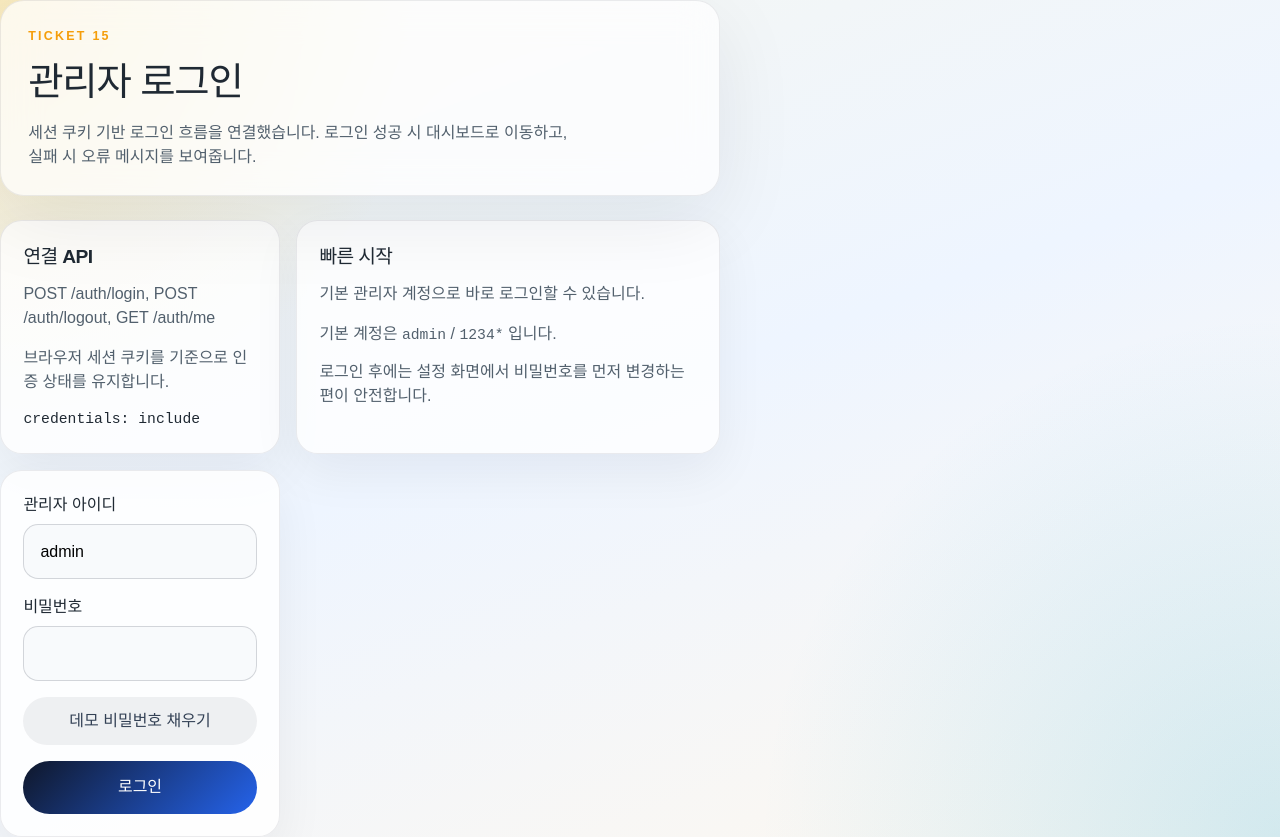
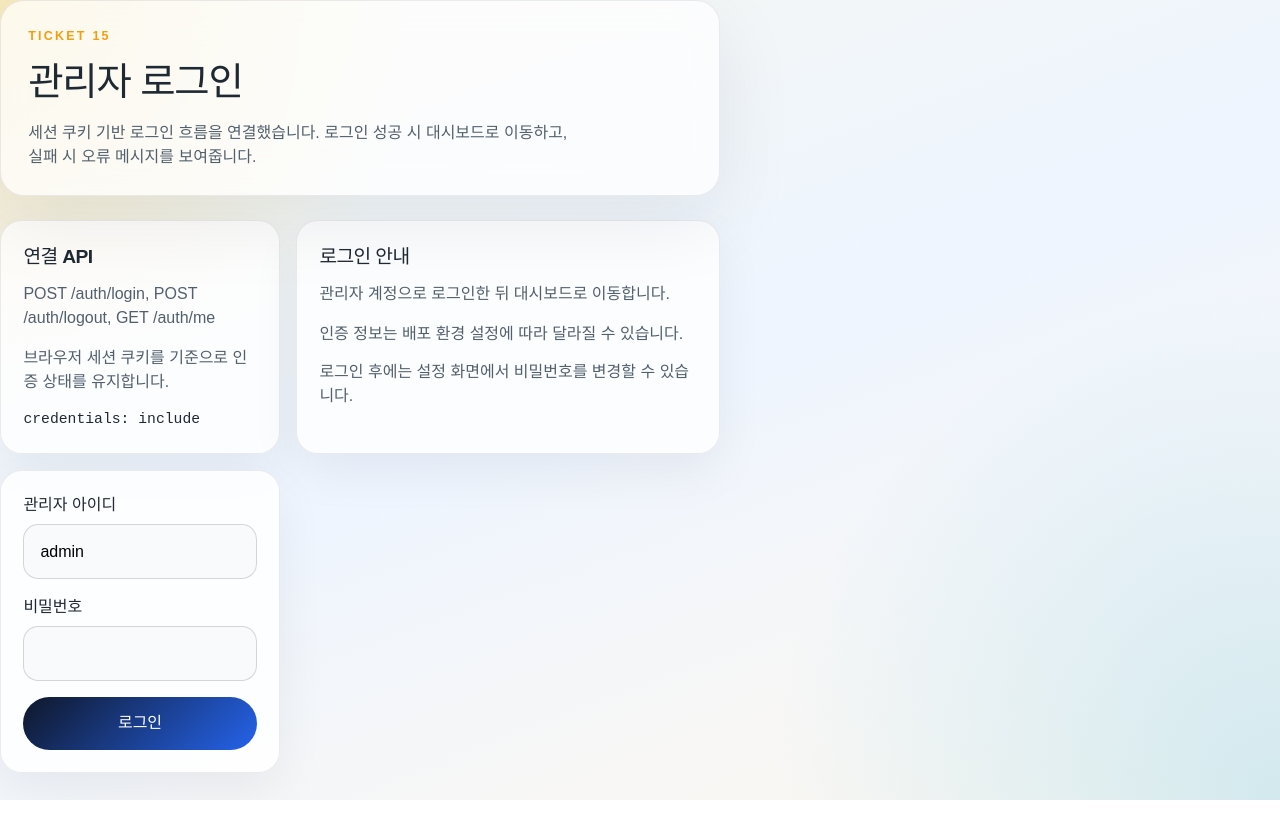
Before and after one commit to bmellia/dev, a React (Vite) app in the folder frontend/: page /login in a window 1280 px wide. After the commit the page ends 800 px from the top, so only its background shows below. Built offline with nearby package versions, Linux system fonts and the light colour scheme; no server answers.

Commit message:
fix: remove credential hints from login page

```diff
--- a/frontend/src/pages/LoginPage.tsx
+++ b/frontend/src/pages/LoginPage.tsx
@@ -57,16 +57,14 @@ export function LoginPage() {
           }
         />
         <InfoCard
-          title="빠른 시작"
-          description="기본 관리자 계정으로 바로 로그인할 수 있습니다."
+          title="로그인 안내"
+          description="관리자 계정으로 로그인한 뒤 대시보드로 이동합니다."
           body={
             <div className="info-stack">
               <p>
-                기본 계정은 <code>admin</code> / <code>1234*</code> 입니다.
+                인증 정보는 배포 환경 설정에 따라 달라질 수 있습니다.
               </p>
-              <p>
-                로그인 후에는 설정 화면에서 비밀번호를 먼저 변경하는 편이 안전합니다.
-              </p>
+              <p>로그인 후에는 설정 화면에서 비밀번호를 변경할 수 있습니다.</p>
             </div>
           }
         />
@@ -89,16 +87,6 @@ export function LoginPage() {
             />
           </label>
           {errorMessage ? <p className="form-error">{errorMessage}</p> : null}
-          <button
-            className="ghost-button ghost-button-light"
-            onClick={() => {
-              setUsername("admin");
-              setPassword("1234*");
-            }}
-            type="button"
-          >
-            데모 비밀번호 채우기
-          </button>
           <button className="primary-button" disabled={isSubmitting} type="submit">
             {isSubmitting ? "로그인 중..." : "로그인"}
           </button>
```
